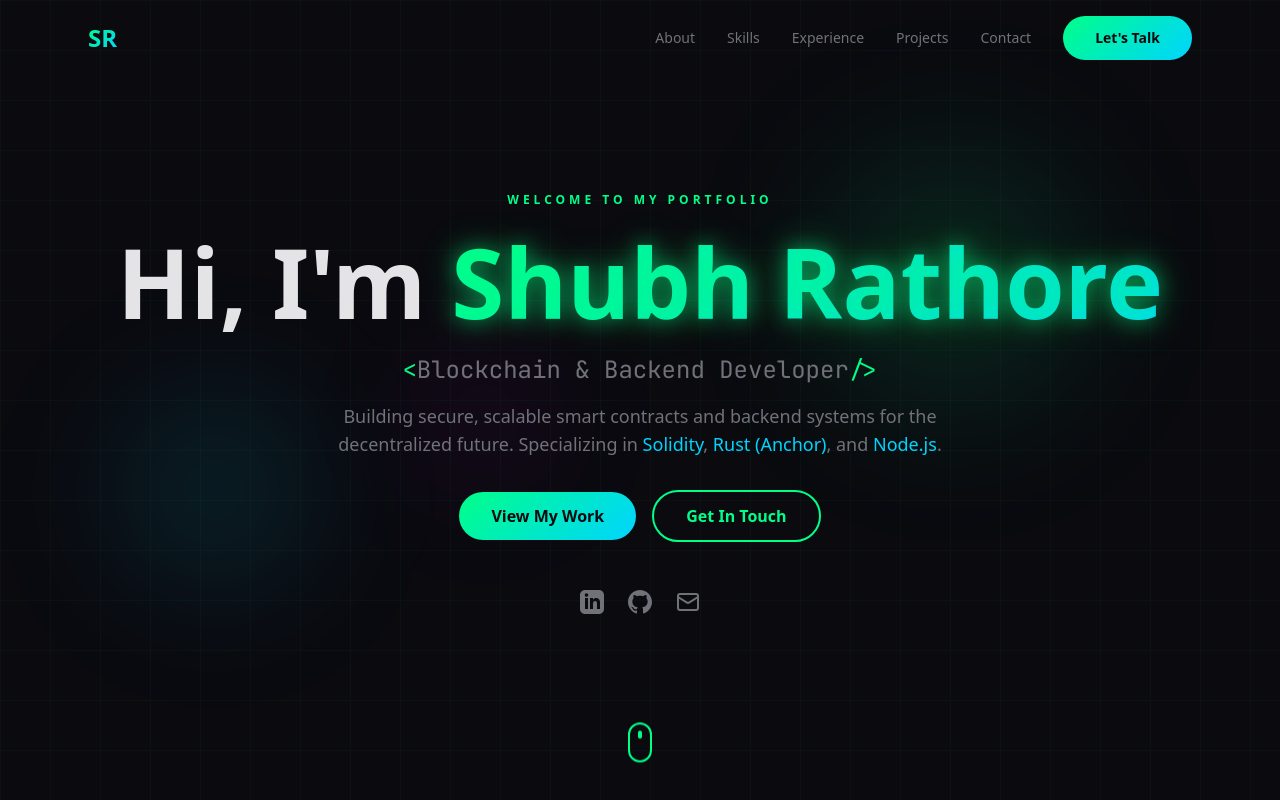
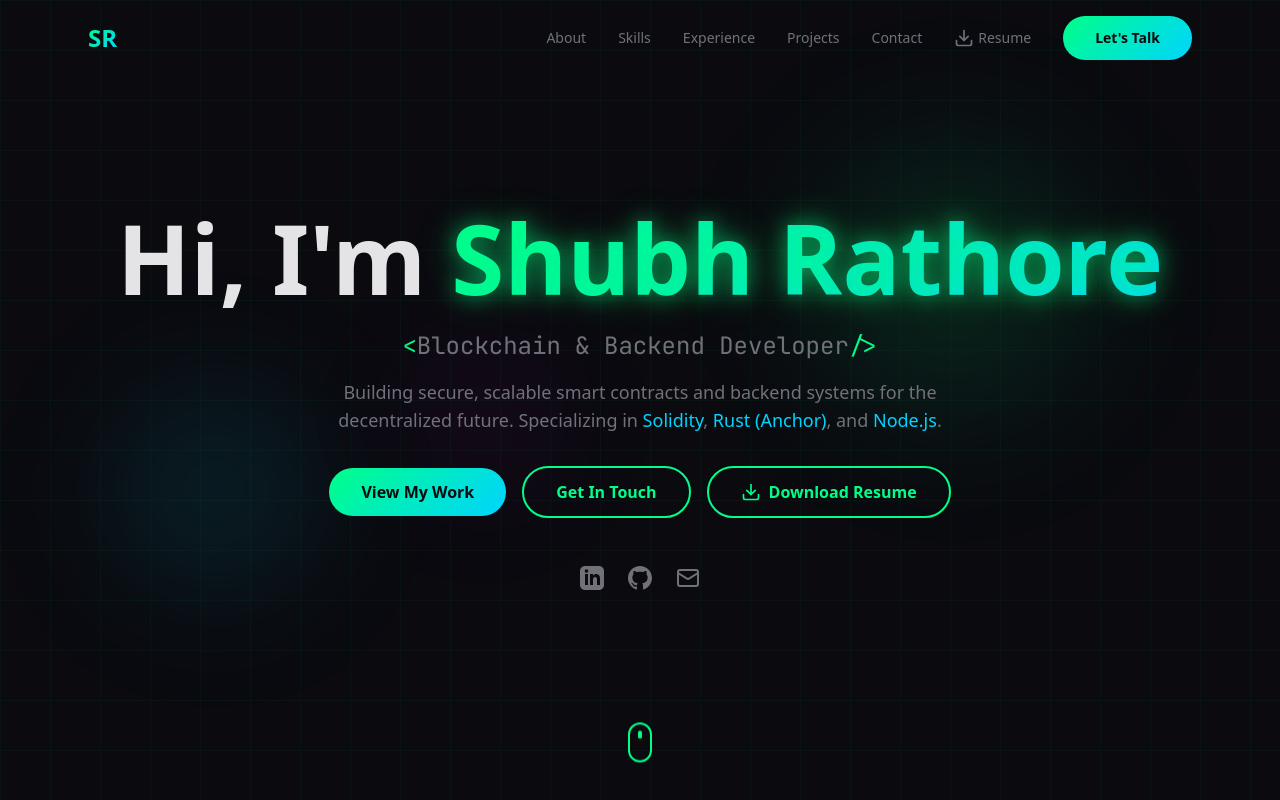
Before and after one commit to Shubhr457/Portfolio, a Next.js app: page / in a window 1280 px wide. Shown: the top 800 px of the page. Built offline with nearby package versions, Linux system fonts and the light colour scheme.

Commit message:
feat: add download resume functionality and icon to portfolio site

```diff
--- a/src/app/page.tsx
+++ b/src/app/page.tsx
@@ -51,6 +51,17 @@ const CloseIcon = () => (
     <path d="m6 6 12 12"/>
   </svg>
 );
+
+const DownloadIcon = () => (
+  <svg xmlns="http://www.w3.org/2000/svg" width="20" height="20" viewBox="0 0 24 24" fill="none" stroke="currentColor" strokeWidth="2" strokeLinecap="round" strokeLinejoin="round">
+    <path d="M21 15v4a2 2 0 0 1-2 2H5a2 2 0 0 1-2-2v-4"/>
+    <polyline points="7 10 12 15 17 10"/>
+    <line x1="12" x2="12" y1="15" y2="3"/>
+  </svg>
+);
+
+// Resume link - Update this with your actual resume URL
+const RESUME_URL = "https://drive.google.com/file/d/1Hcesx-fNj0J6OVCIpmjh4-yokx2S-0P9/view?usp=sharing";
 
 // Data
 const skills = {
@@ -173,6 +184,8 @@ const navLinks = [
   { name: "Contact", href: "#contact" },
 ];
 
+const resumeLink = { name: "Resume", href: RESUME_URL, isExternal: true };
+
 export default function Home() {
   const [isScrolled, setIsScrolled] = useState(false);
   const [mobileMenuOpen, setMobileMenuOpen] = useState(false);
@@ -213,6 +226,15 @@ export default function Home() {
                 </a>
               ))}
               <a
+                href={RESUME_URL}
+                target="_blank"
+                rel="noopener noreferrer"
+                className="nav-link text-sm font-medium flex items-center gap-1"
+              >
+                <DownloadIcon />
+                Resume
+              </a>
+              <a
                 href="#contact"
                 className="btn-primary text-sm"
               >
@@ -243,6 +265,16 @@ export default function Home() {
                     {link.name}
                   </a>
                 ))}
+                <a
+                  href={RESUME_URL}
+                  target="_blank"
+                  rel="noopener noreferrer"
+                  className="nav-link text-sm font-medium flex items-center gap-2"
+                  onClick={() => setMobileMenuOpen(false)}
+                >
+                  <DownloadIcon />
+                  Resume
+                </a>
               </div>
             </div>
           )}
@@ -257,9 +289,9 @@ export default function Home() {
 
         <div className="relative z-10 max-w-6xl mx-auto px-6 py-32 text-center">
           <div className="stagger-children">
-            <div className="inline-block mb-6">
+            {/* <div className="inline-block mb-6">
               <span className="section-heading">Welcome to my portfolio</span>
-            </div>
+            </div> */}
 
             <h1 className="text-5xl md:text-7xl lg:text-8xl font-bold mb-6">
               Hi, I&apos;m{" "}
@@ -285,6 +317,15 @@ export default function Home() {
               </a>
               <a href="#contact" className="btn-outline">
                 Get In Touch
+              </a>
+              <a
+                href={RESUME_URL}
+                target="_blank"
+                rel="noopener noreferrer"
+                className="btn-outline flex items-center gap-2"
+              >
+                <DownloadIcon />
+                Download Resume
               </a>
             </div>
 
```
